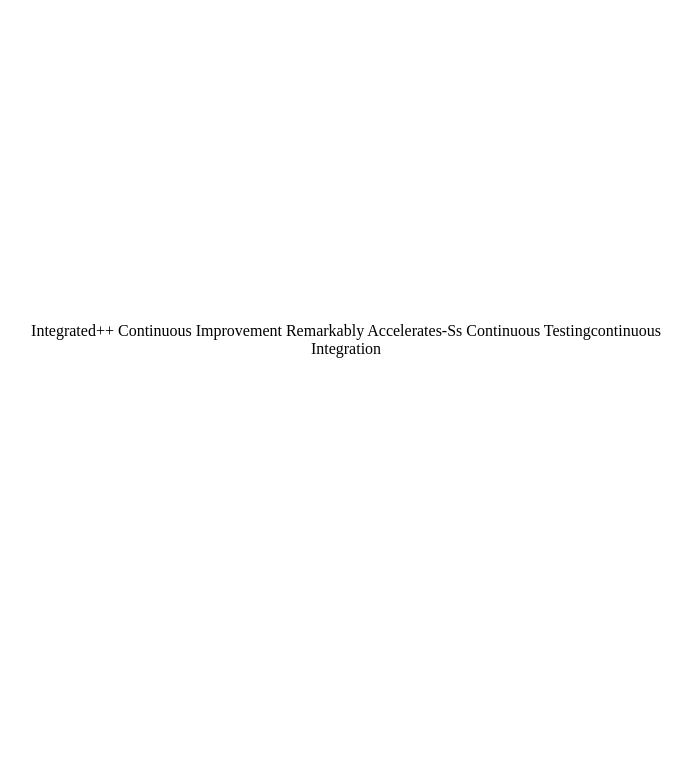
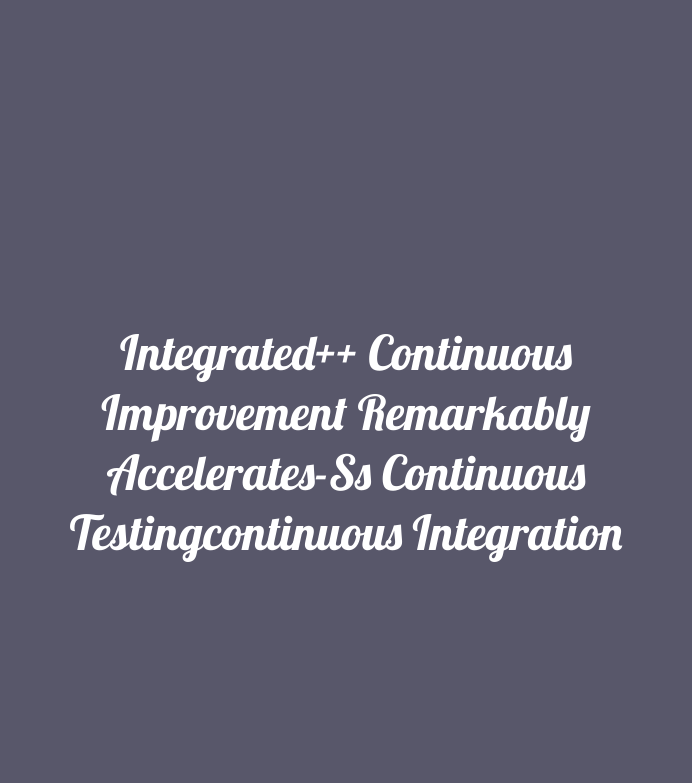
Before and after one commit to DenisPlastinin/cicd-buzz, a Flask app: page / in a window 1280 px wide. Shown: the top 783 px of the page, without its empty margins (294-986 px from the left). Run offline with Flask 2, Linux system fonts and the light colour scheme.

Commit message:
body error 3

```diff
--- a/templates/index.html
+++ b/templates/index.html
@@ -6,13 +6,12 @@
     <link href="https://fonts.googleapis.com/css?family=Lobster"
       rel="stylesheet">
     <style>
-      <body {
+      body {
         padding: 0;
-        background: url('/static/background.jpg') no-repeat;
         background-size: cover;
         background-color: #58576a;
         background-blend-mode: multiply;
-      } >
+      }
       .buzz {
         color: #fff;
         font-family: 'Lobster', cursive;
@@ -27,7 +26,7 @@
       }
     </style>
   </head>
-  <body>
+  <body background="static/background.jpg">
     <div class="buzz">
       <p class="buzz">{{ buzz }}</p>
     </div>
```
